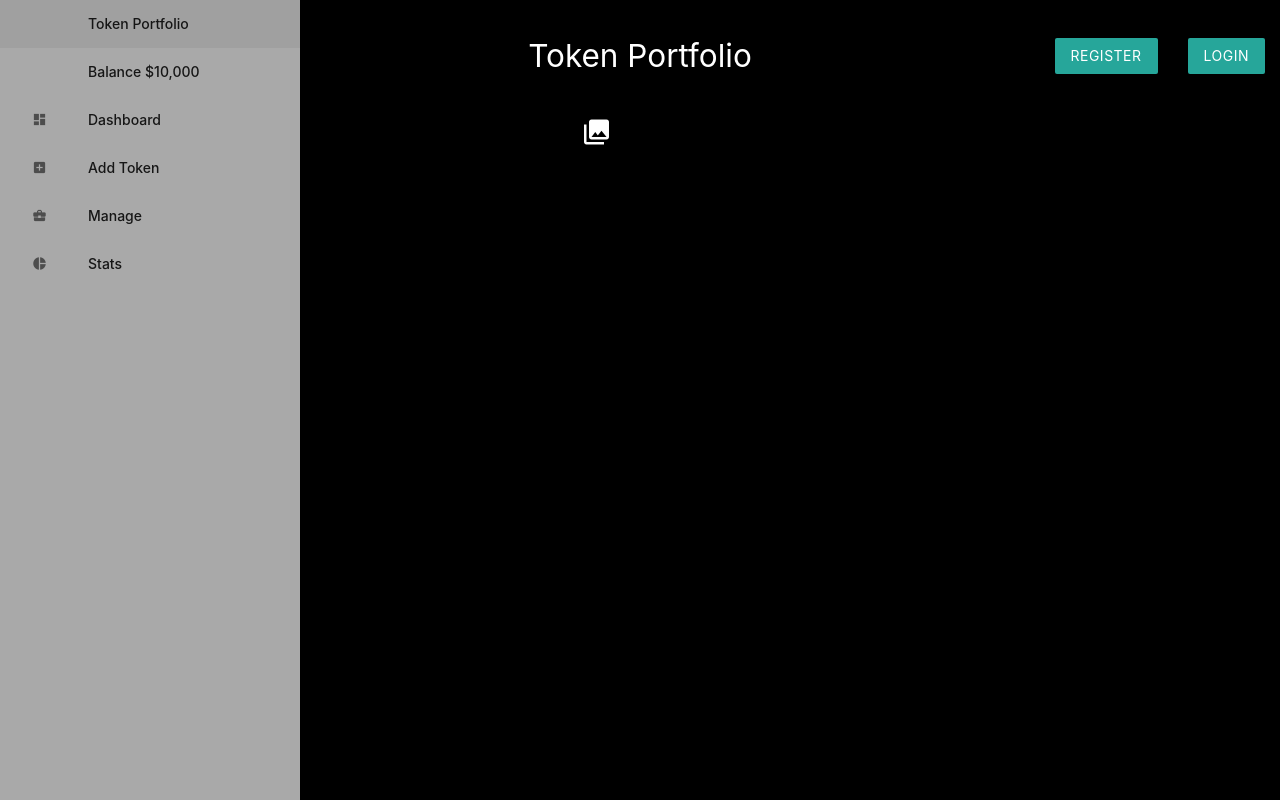
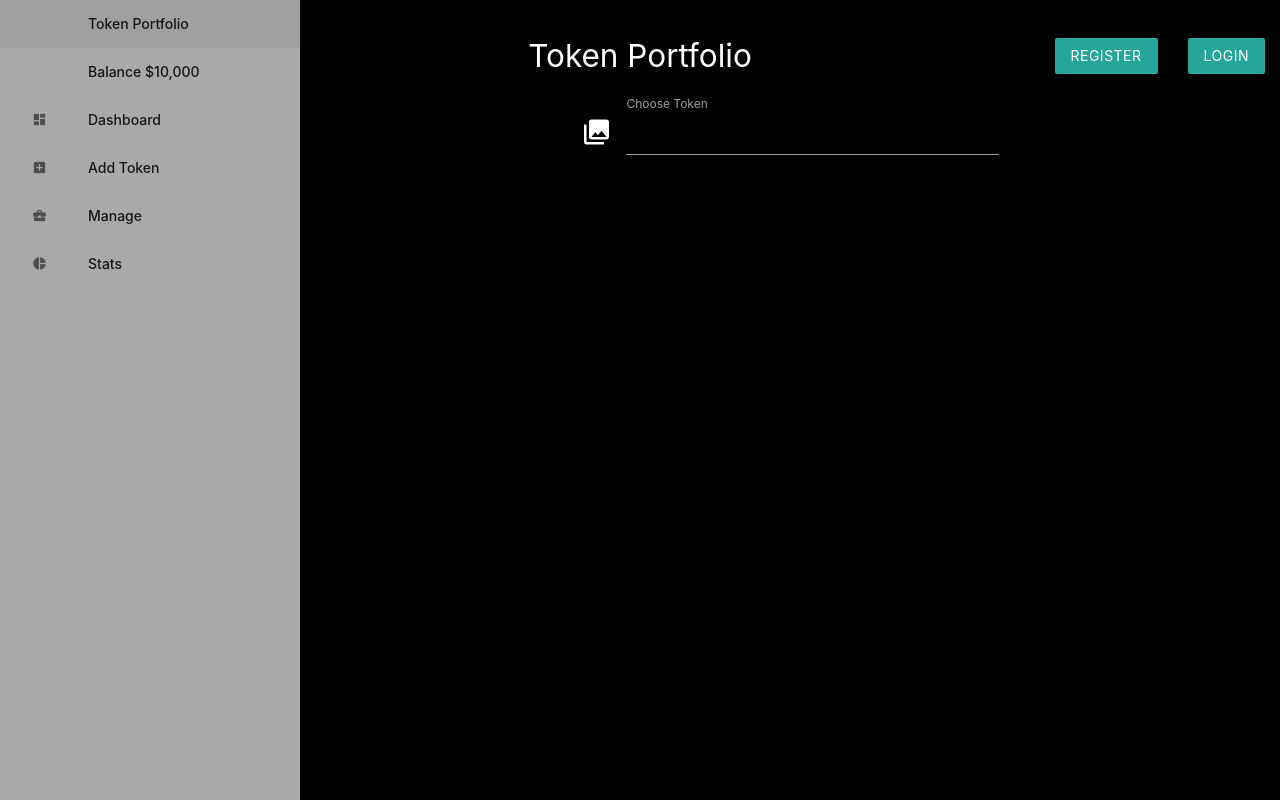
Before and after one commit to John-E5/ETH-Tokens-Tracker, a Flask app: page /token/new in a window 1280 px wide. Run offline with Flask 2, Linux system fonts and the light colour scheme.

Commit message:
Added token data choices to selectfield for add token form

```diff
--- a/app/forms.py
+++ b/app/forms.py
@@ -3,6 +3,7 @@ from flask_login import current_user
 from wtforms import StringField, PasswordField, SelectField, DecimalField, DateField
 from wtforms.validators import DataRequired, Length, Email, EqualTo, ValidationError
 from app.models import User
+from app import token_data
 
 
 class RegistrationForm(FlaskForm):
@@ -45,7 +46,8 @@ class UpdateProfileForm(FlaskForm):
 
 
 class AddTokenForm(FlaskForm):
-    tokens = SelectField('Choose Token', validators=[DataRequired()])
+    tokens = SelectField('Choose Token', validators=[DataRequired()],
+                         choices=[(token['name'], token['name']) for token in token_data['tokens']])
     token_amount = DecimalField('Amount', validators=[DataRequired()])
     token_price = DecimalField('Price', validators=[DataRequired()])
     buy_date = DateField('Date', validators=[DataRequired()])
--- a/app/routes.py
+++ b/app/routes.py
@@ -1,5 +1,5 @@
 from flask import render_template, url_for, redirect, flash, request
-from app import app, db, argon2
+from app import app, db, argon2, token_data
 from app.forms import RegistrationForm, LoginForm, UpdateProfileForm, AddTokenForm
 from app.models import User
 from flask_login import login_user, current_user, logout_user, login_required
@@ -68,7 +68,7 @@ def dashboard():
 @app.route('/token/new', methods=['GET', 'POST'])
 def add_token():
     form = AddTokenForm()
-    return render_template('add_token.html', form=form)
+    return render_template('add_token.html', form=form, token_data=token_data)
 
 
 @app.route('/manage_token')
--- a/app/templates/add_token.html
+++ b/app/templates/add_token.html
@@ -8,7 +8,17 @@
                     {{ form.hidden_tag() }}
                     <div class="input-field">
                         <i class="material-icons prefix">collections</i>
-                        {{ form.tokens }}
+                        {% if form.tokens.errors %}
+                            {{ form.tokens }}
+                        <div>
+                            {% for error in form.tokens.errors %}
+                                <span>{{ error }}</span>
+                            {% endfor %}
+                        </div>
+                        {% else %}
+                            {{ form.tokens }}
+                        {% endif %}
+                        <label for="tokens">Choose Token</label>
                     </div>
                 </form>
             </div>
--- a/app/templates/base.html
+++ b/app/templates/base.html
@@ -32,6 +32,7 @@
     <script>
         $(document).ready(function(){
         $('.sidenav').sidenav();
+        $('select').formSelect();
         });
     </script>
 </body>
```
